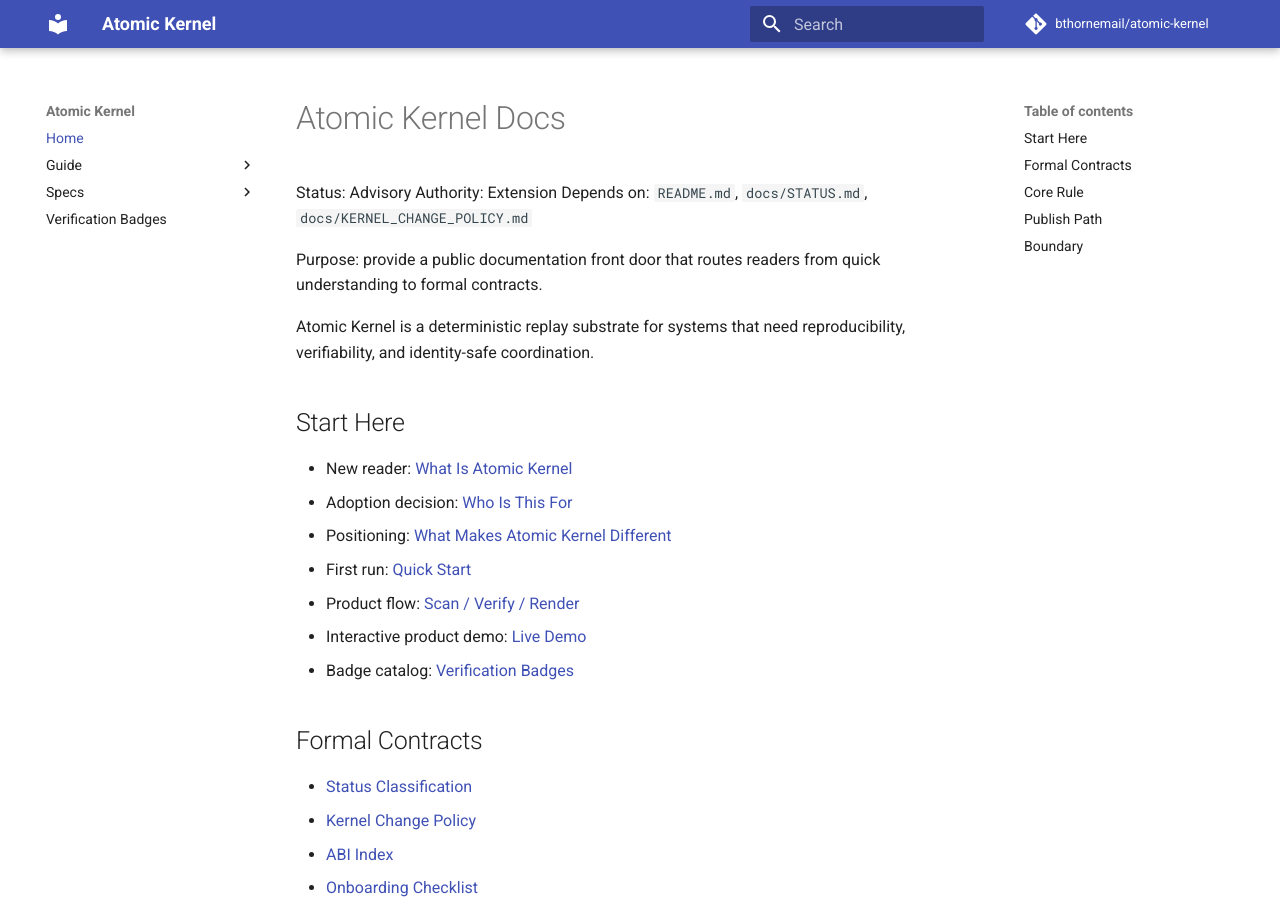
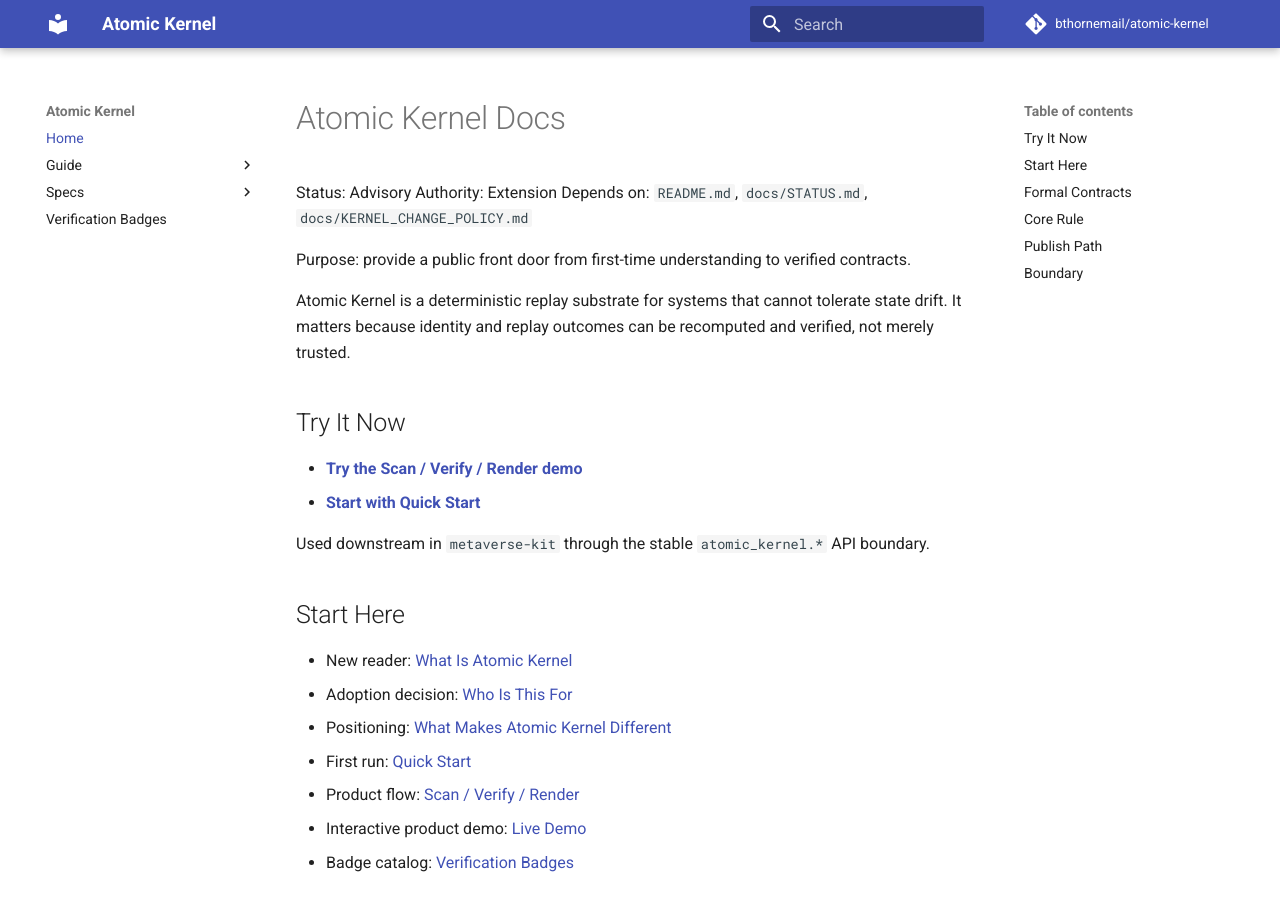
Before and after one commit to bthornemail/atomic-kernel-v1, an MkDocs documentation site: the page built from docs/index.md, in a window 1280 px wide and 900 px high. Built offline with MkDocs 1.6.1 and Material for MkDocs 9.7.7, drawn with Linux system fonts in a browser that asks for light colours; comment, search, counter and statistics services are not loaded.

Commit message:
Docs: polish front door CTA and downstream proof callout

```diff
--- a/docs/badges/payloads/doc-badges/README.json
+++ b/docs/badges/payloads/doc-badges/README.json
@@ -1 +1 @@
-{"artifacts_ref":"releases/0.1.0/ARTIFACTS.sha256","authority":"projection","doc_hash":"sha256:b7b24d6748515395b28c8cddc0d82a289e9a0f3c621033e5d920b17ae45502f5","doc_id":"README","doc_path":"README.md","hash_alg":"sha256","release":"0.1.0","schema":"atomic-kernel.doc.badge/1","verify_mode":"hash-match","version":1}
+{"artifacts_ref":"releases/0.1.0/ARTIFACTS.sha256","authority":"projection","doc_hash":"sha256:ec26fa0c458050d39e4443aa3d0c640bb361c635e40b343e8a7f2d5556afe239","doc_id":"README","doc_path":"README.md","hash_alg":"sha256","release":"0.1.0","schema":"atomic-kernel.doc.badge/1","verify_mode":"hash-match","version":1}
--- a/docs/index.md
+++ b/docs/index.md
@@ -3,9 +3,16 @@ Status: Advisory
 Authority: Extension
 Depends on: `README.md`, `docs/STATUS.md`, `docs/KERNEL_CHANGE_POLICY.md`
 
-Purpose: provide a public documentation front door that routes readers from quick understanding to formal contracts.
+Purpose: provide a public front door from first-time understanding to verified contracts.
 
-Atomic Kernel is a deterministic replay substrate for systems that need reproducibility, verifiability, and identity-safe coordination.
+Atomic Kernel is a deterministic replay substrate for systems that cannot tolerate state drift.
+It matters because identity and replay outcomes can be recomputed and verified, not merely trusted.
+
+## Try It Now
+- **[Try the Scan / Verify / Render demo](demo/scan-verify-render.md)**
+- **[Start with Quick Start](guide/quick-start.md)**
+
+Used downstream in `metaverse-kit` through the stable `atomic_kernel.*` API boundary.
 
 ## Start Here
 - New reader: [What Is Atomic Kernel](guide/what-is-atomic-kernel.md)
```
Also changed, not shown: README.md (+7 -2 lines), 2 other files.
